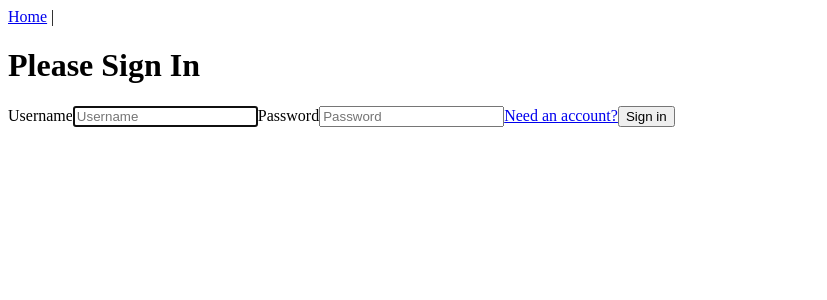
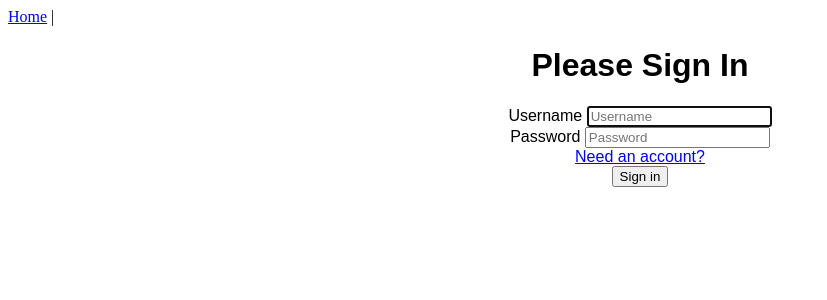
Before and after one commit to szulinski/capstone3, a Vue app in the folder vue/: page /login in a window 1280 px wide. Shown: the top 300 px of the page, without its empty margins (0-827 px from the left). Built offline with nearby package versions, Linux system fonts and the light colour scheme.

Commit message:
Login page started styling

```diff
--- a/vue/src/views/Login.vue
+++ b/vue/src/views/Login.vue
@@ -12,7 +12,8 @@
         role="alert"
         v-if="this.$route.query.registration"
       >Thank you for registering, please sign in.</div>
-      <label for="username" class="sr-only">Username</label>
+      <div class="usernameSection">
+        <label for="username" class="sr-only">Username </label>
         <input
           type="text"
           id="username"
@@ -22,7 +23,9 @@
           required
           autofocus
         />
-      <label for="password" class="sr-only">Password</label>
+      </div>
+      <div class="passwordSection">
+        <label for="password" class="sr-only">Password </label>
         <input
           type="password"
           id="password"
@@ -31,8 +34,13 @@
           v-model="user.password"
           required
         />
+      </div>
+      <div class="needAccountButton">
         <router-link :to="{ name: 'register' }">Need an account?</router-link>
+      </div>
+      <div class="submitButton">
         <button type="submit">Sign in</button>
+      </div>
     </form>
   </div>
 </template>
@@ -74,3 +82,23 @@ export default {
   }
 };
 </script>
+
+<style>
+
+#login{
+  margin: 0;
+  padding: 0;
+  font-family: 'Arial';
+  text-align: center;
+}
+
+.usernameSection {
+
+}
+
+.passwordSection {
+
+}
+
+
+</style>
```
Lines whose indentation alone changed are shown as unchanged.
